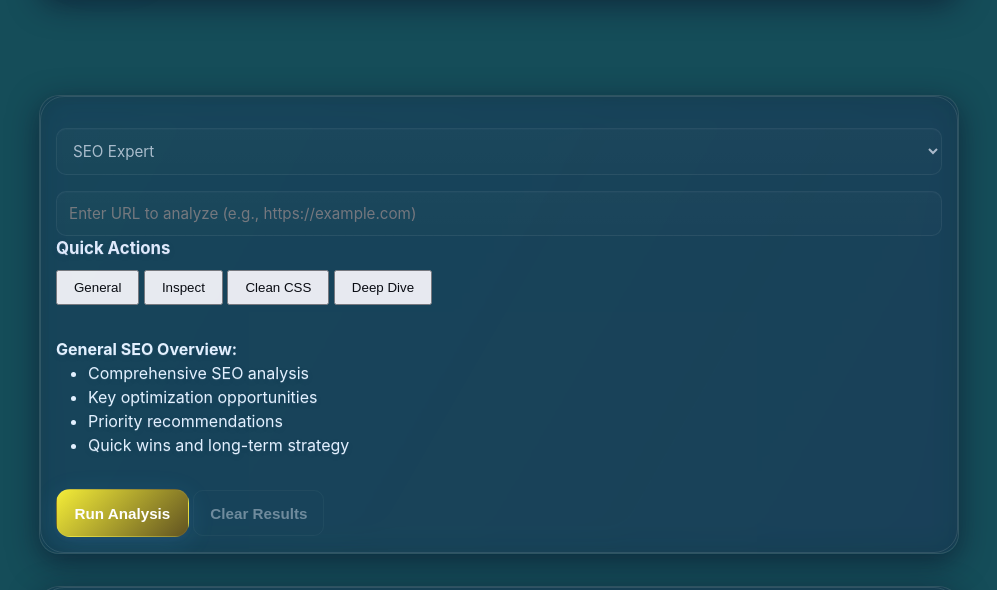
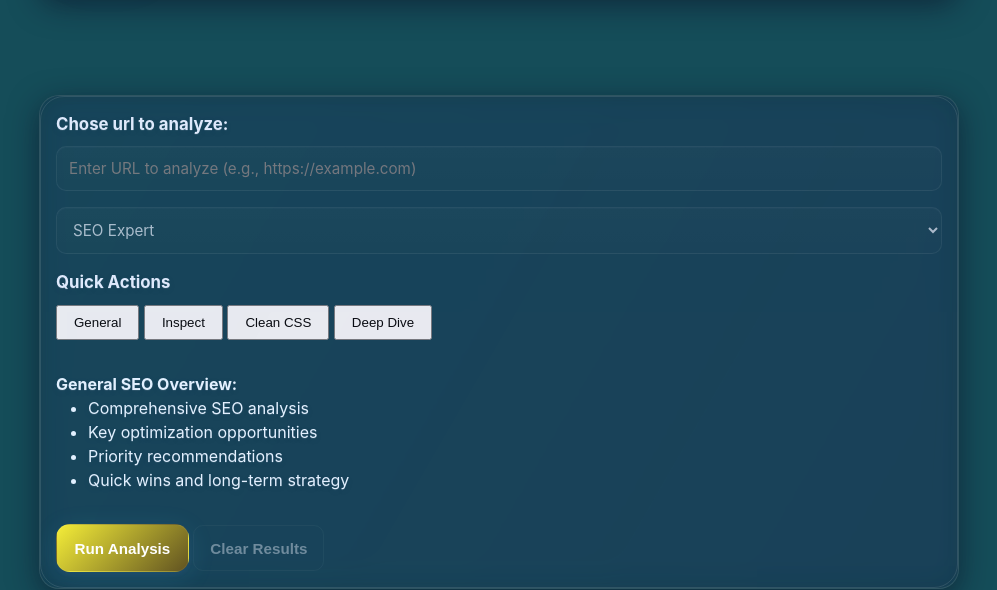
Before and after one commit to benneberg/insite, a plain HTML site: page index.html in a window 1280 px wide. Shown: the part 163-753 px from the top of the page, without its empty margins (141-1138 px from the left). Drawn offline with nearby package versions, Linux system fonts and the light colour scheme.

Commit message:
Update index.html

```diff
--- a/index.html
+++ b/index.html
@@ -81,6 +81,10 @@
         </div>
 
         <div class="card">
+            <div class="section-title">Chose url to analyze:</div>
+            <div class="url-input-group">
+                <input type="url" id="urlInput" placeholder="Enter URL to analyze (e.g., https://example.com)">
+            </div>
             <div class="mode-selector">
                 <select id="modeSelect">
                     <option value="seo">SEO Expert</option>
@@ -89,10 +93,6 @@
                     <option value="security">Security Audit</option>
                     <option value="css">CSS Optimizer</option>
                 </select>
-            </div>
-
-            <div class="url-input-group">
-                <input type="url" id="urlInput" placeholder="Enter URL to analyze (e.g., https://example.com)">
             </div>
 
             <div class="section-title">Quick Actions</div>
```
